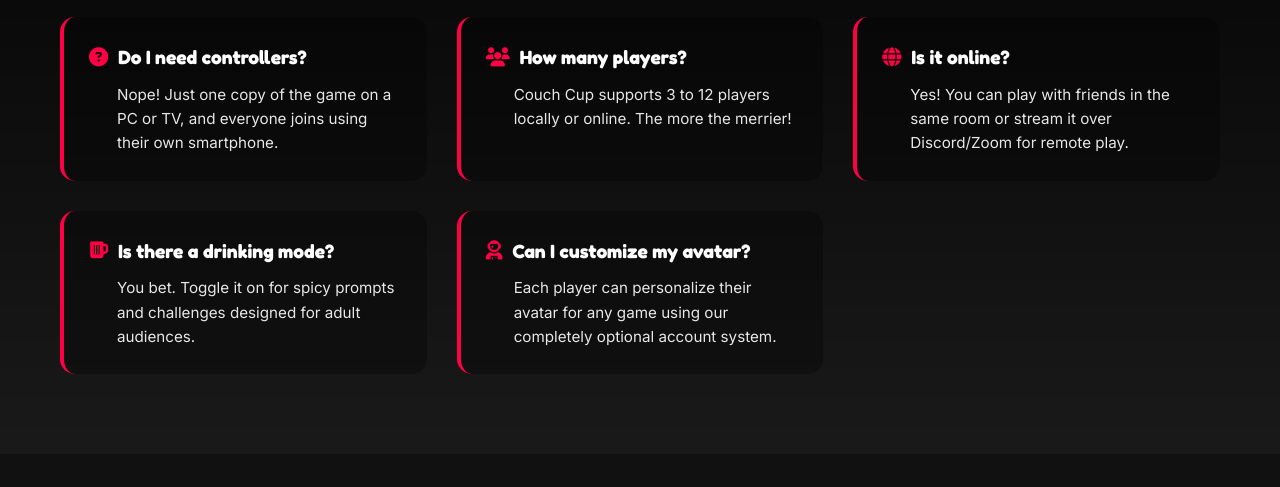
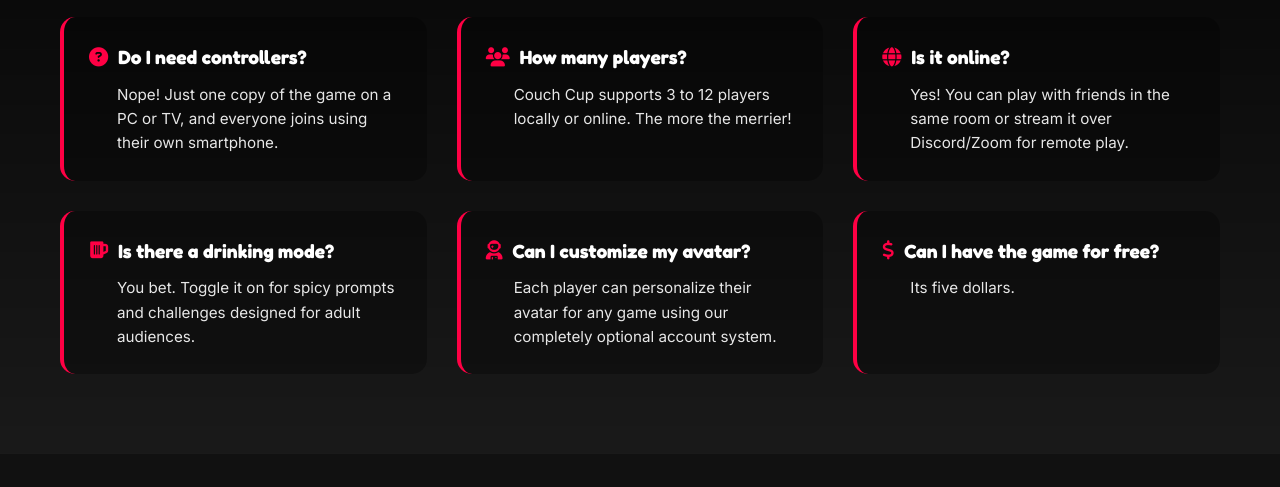
Before and after one commit to wtosborne03/cc-site4, a plain HTML site: page index.html in a window 1280 px wide. Shown: the part 2609-3096 px from the top of the page. Drawn offline with Linux system fonts and the light colour scheme.

Commit message:
Add FAQ item about game pricing

```diff
--- a/index.html
+++ b/index.html
@@ -201,6 +201,10 @@
                         <h4><i class="fas fa-user-astronaut"></i> Can I customize my avatar?</h4>
                         <p>Each player can personalize their avatar for any game using our completely optional account system.</p>
                     </div>
+                     <div class="faq-item">
+                        <h4><i class="fa-solid fa-dollar-sign"></i> Can I have the game for free?</h4>
+                        <p>Its five dollars.</p>
+                    </div>
                 </div>
             </div>
         </section>
```
